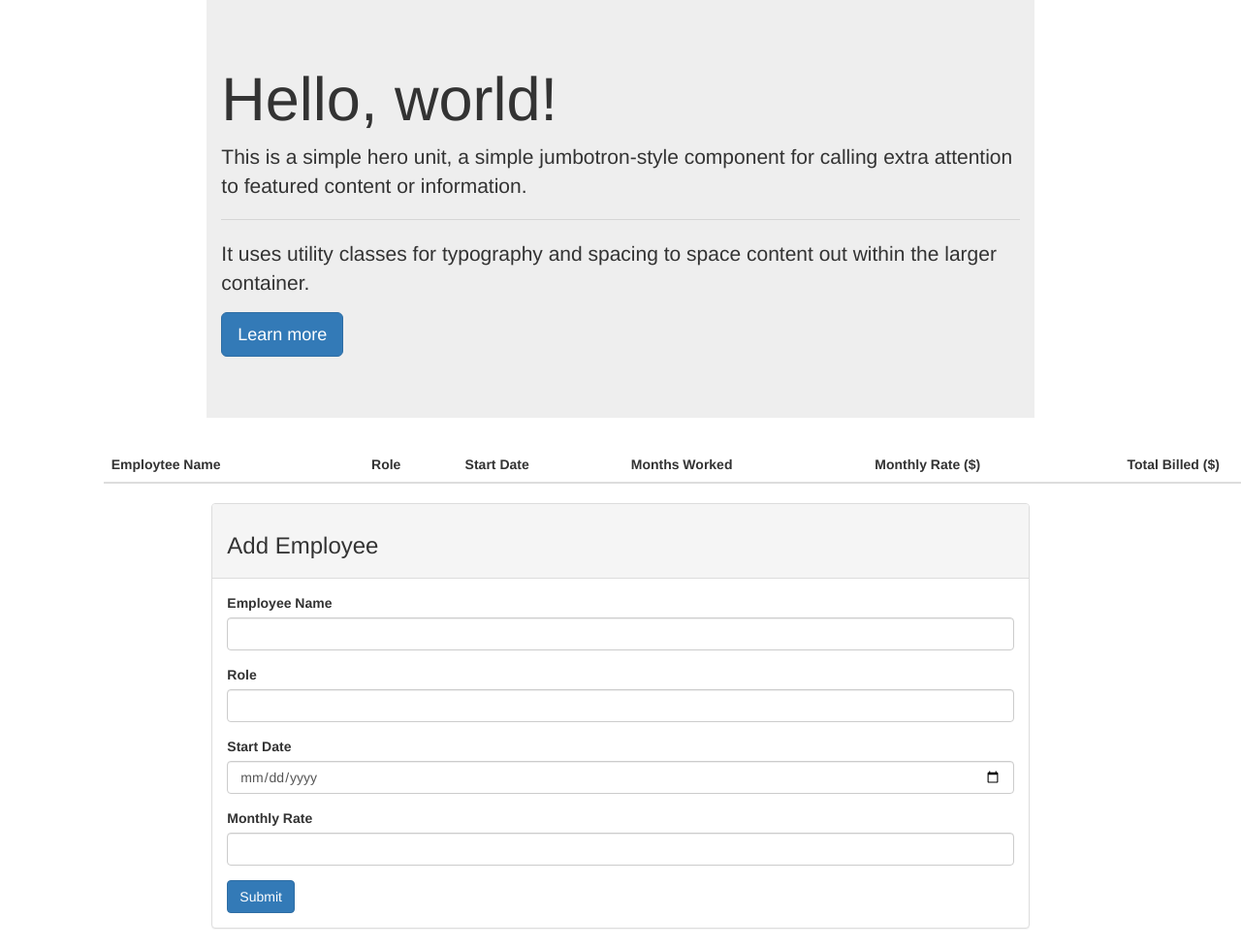
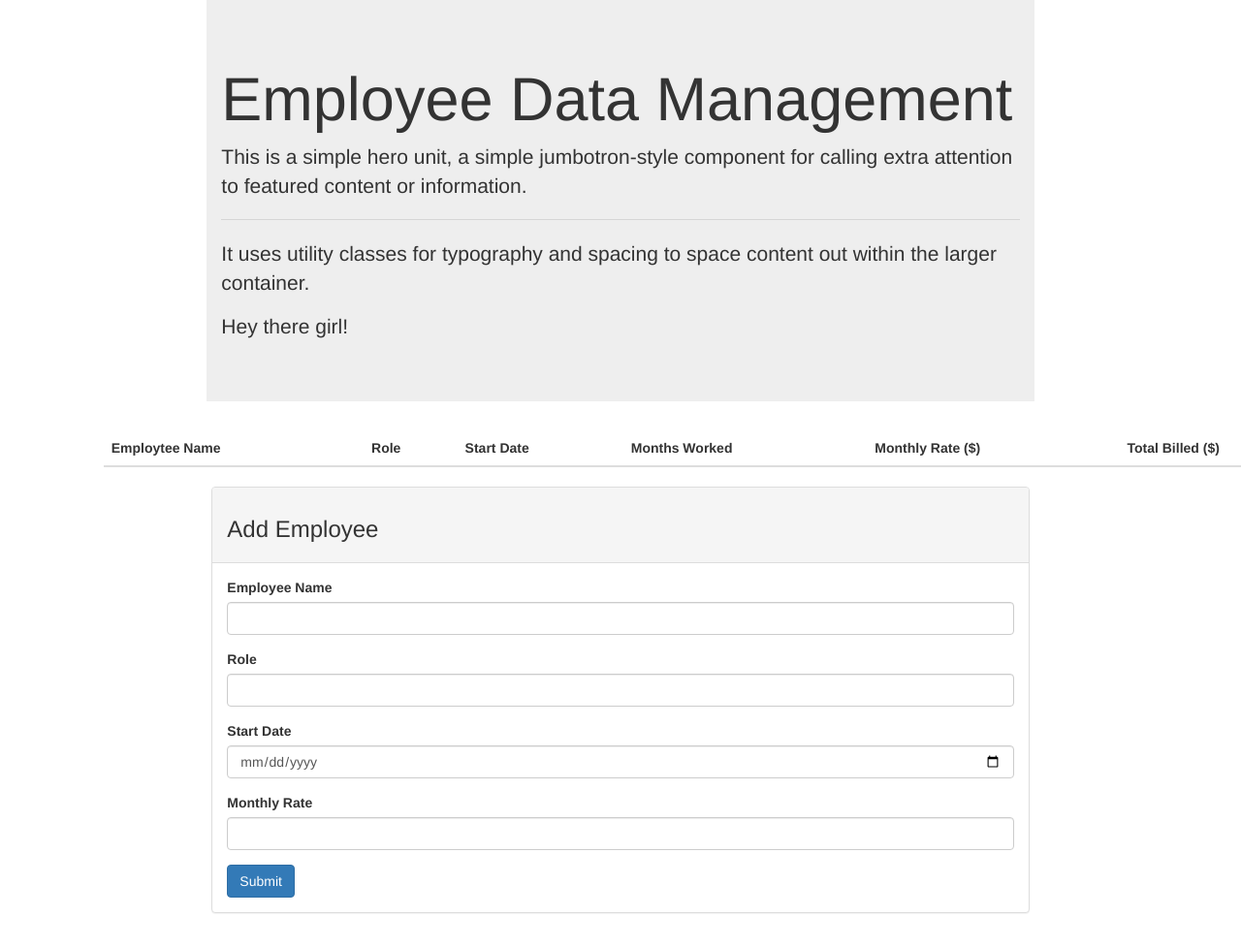
Before and after one commit to justinpolchinski/employee-data, a plain HTML site: page index.html in a window 1280 px wide. Shown: the top 978 px of the page at 97% size. Drawn offline with nearby package versions, Linux system fonts and the light colour scheme.

Commit message:
hey there

```diff
--- a/index.html
+++ b/index.html
@@ -13,12 +13,12 @@
 </head>
 <body>
     <div class="jumbotron col-sm-8 col-sm-offset-2">
-            <h1 class="display-3">Hello, world!</h1>
+            <h1 class="display-3">Employee Data Management</h1>
             <p class="lead">This is a simple hero unit, a simple jumbotron-style component for calling extra attention to featured content or information.</p>
             <hr class="my-4">
             <p>It uses utility classes for typography and spacing to space content out within the larger container.</p>
             <p class="lead">
-                <a class="btn btn-primary btn-lg" href="#" role="button">Learn more</a>
+                Hey there girl!
             </p>
     </div>
     <table class="table col-sm-8 col-sm-offset-1">
```
